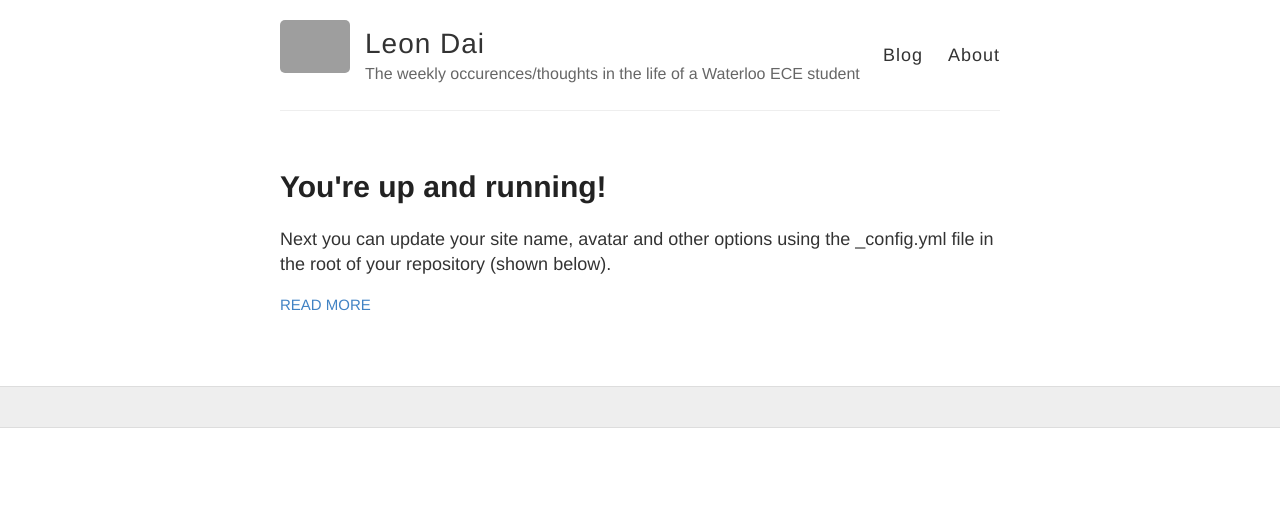
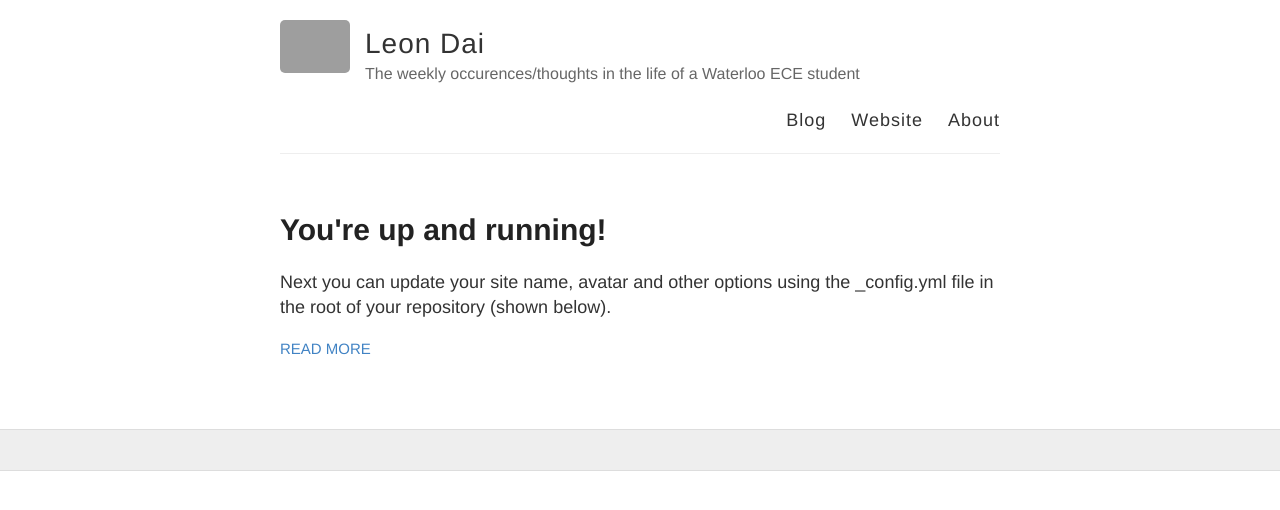
Before and after one commit to linchuandai/MyBlog, a Jekyll site: the page built from index.html, in a window 1280 px wide. Shown: the top 510 px of the page. Built offline with Jekyll 4.4.1, drawn with Linux system fonts in a browser that asks for light colours; grey boxes are pictures that could not be loaded.

Commit message:
Update default.html

```diff
--- a/_layouts/default.html
+++ b/_layouts/default.html
@@ -12,7 +12,6 @@
     <link rel="stylesheet" type="text/css" href="{{ site.baseurl }}/style.css" />
     <link rel="alternate" type="application/rss+xml" title="{{ site.name }} - {{ site.description }}" href="{{ site.baseurl }}/feed.xml" />
 
-    <!-- Created with Jekyll Now - http://github.com/barryclark/jekyll-now -->
   </head>
 
   <body>
@@ -28,6 +27,7 @@
 
           <nav>
             <a href="{{ site.baseurl }}/">Blog</a>
+            <a href="{{ site.baseurl }}/MyWebsite/">Website</a>
             <a href="{{ site.baseurl }}/about">About</a>
           </nav>
         </header>
```
